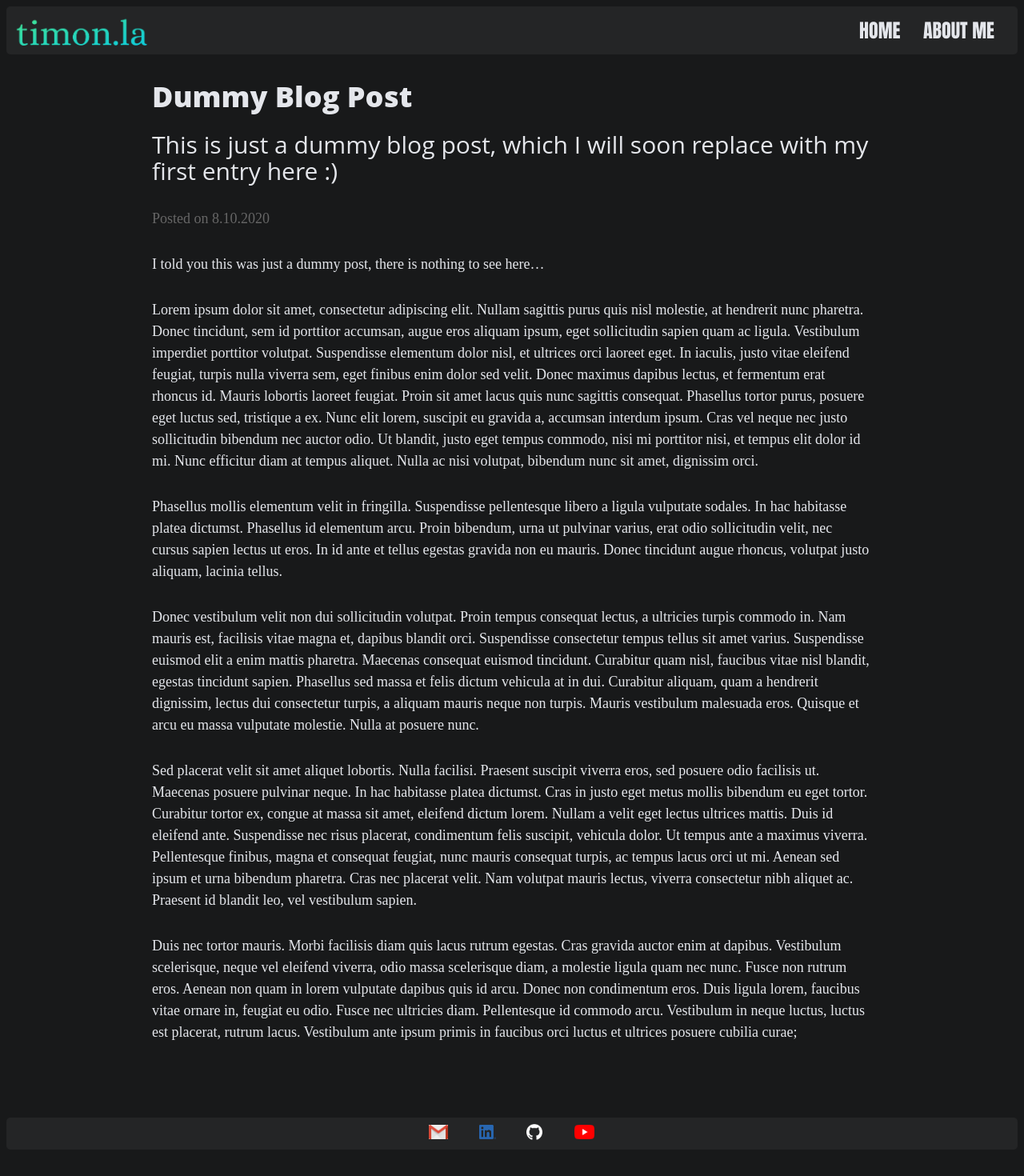
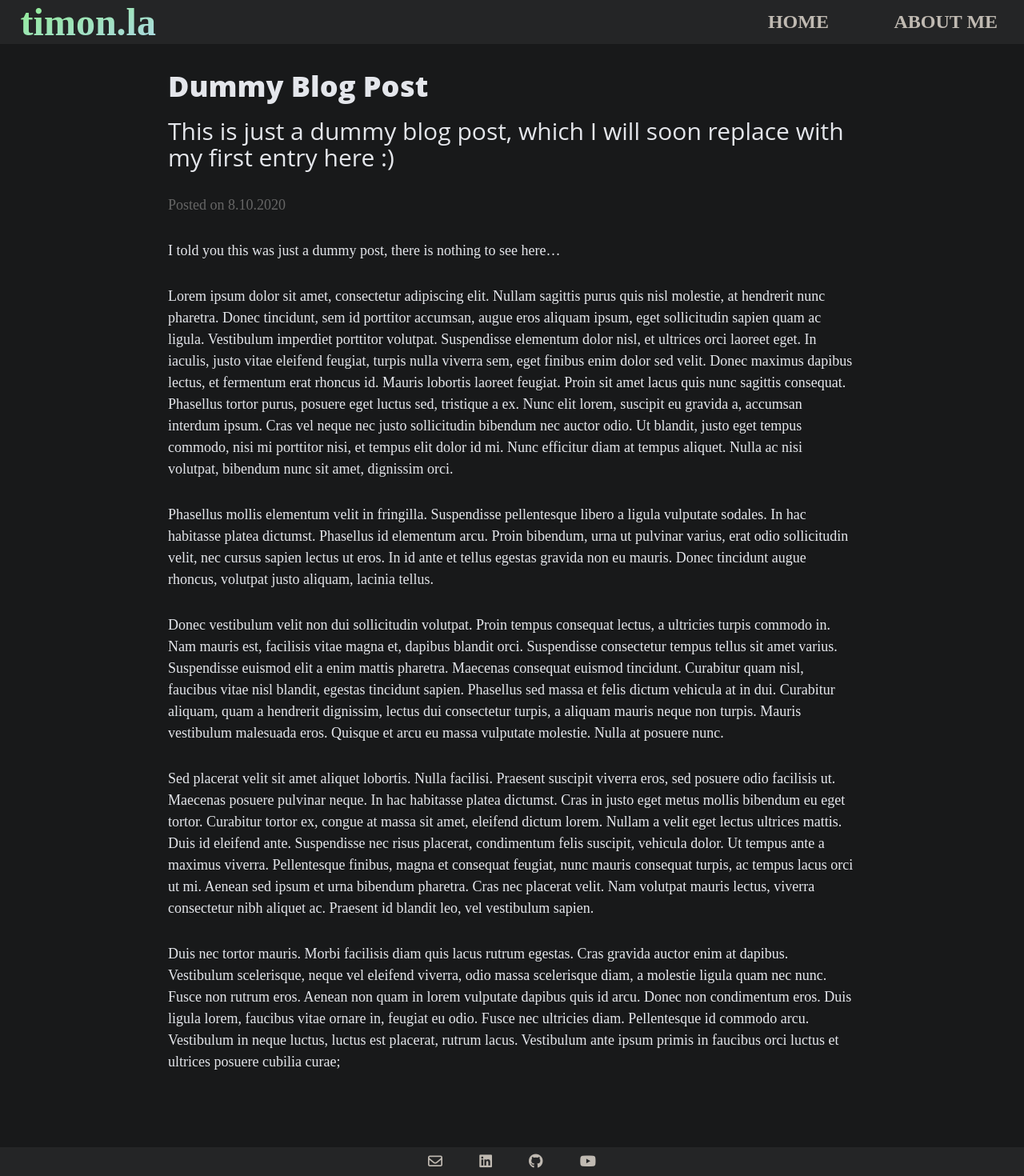
Before and after one commit to timonla/timonla.github.io, a Jekyll site: the page built from _posts/2020-10-08-dummy-blog-post.md, in a window 1280 px wide. Shown: the whole page at 80% size. Built offline with Jekyll 4.4.1, drawn with Linux system fonts in a browser that asks for light colours; nearby versions of some CDN libraries; before the commit the page ends 1445 px from its top, so only the background shows below that.

Commit message:
Improve nav and footer
Make them more responsive to prepare for mobile friendly nav. Also
switch the images for github, linkedin and co. to SVGs.

```diff
--- a/_includes/footer.html
+++ b/_includes/footer.html
@@ -24,31 +24,26 @@
           }
         }
     </script>
-    <div class="body" style="align-content: center; max-width: 100%; overflow: auto;">
-        <table width="100%" table-layout="fixed" align="center"
-            style="font-size: 9pt; color: white; height: 40px; width: 250px; max-width: 400px;">
-            <tr>
-                <td align="center">
+    <ul>
+        <li>
             <a id="email-link" href="">
-                        <img style="cursor: pointer; height: 18px" src="../../assets/img/gmail_logo.png" />
+                <i class="far fa-envelope"></i>
             </a>
-                </td>
-                <td align="center">
+        </li>
+        <li>
             <a target="_blank" href="https://www.linkedin.com/in/timon-lapawczyk-2b5bb9150">
-                        <img style="height: 18px" src="../../assets/img/LI-In-Bug.png" />
+                <i class="fab fa-linkedin"></i>
             </a>
-                </td>
-                <td align="center">
+        </li>
+        <li>
             <a target="_blank" href="https://github.com/timonla">
-                        <img style="height: 20px" src="../../assets/img/GitHub-Mark-Light-120px-plus.png" />
+                <i class="fab fa-github"></i>
             </a>
-                </td>
-                <td align="center">
+        </li>
+        <li>
             <a target="_blank" href="https://www.youtube.com/user/Timonius93">
-                        <img style="height: 18px" src="../../assets/img/yt_logo_rgb_dark.png" />
+                <i class="fab fa-youtube"></i>
             </a>
-                </td>
-            </tr>
-        </table>
-    </div>
+        </li>
+    </ul>
 </footer>
--- a/_includes/nav.html
+++ b/_includes/nav.html
@@ -1,15 +1,19 @@
 <nav>
-	<div class="nav-title">
+	<div class="nav-logo">
 		<a href="{{ site.baseurl }}/">
-			<img class="nav-logo" src="../../assets/img/profile-extra-cropped.png" />
+			timon.la
 		</a>
 	</div>
-	<div class="nav-items">
-		<a class="menu-item" href="{{ site.baseurl }}/">HOME</a>
+	<ul class="nav-items">
+		<li>
+			<a class="menu-item" href="{{ site.baseurl }}/">Home</a>
+		</li>
 		{% for page in site.pages %}
 		{% if page.title %}
-		<a class="menu-item" href="{{ page.url }}">{{ page.title }}</a>
+		<li>
+			<a class="menu-item" href="{{ page.url }}">{{ page.title }}</a>
+		</li>
 		{% endif %}
 		{% endfor %}
-	</div>
+	</ul>
 </nav>
--- a/about.html
+++ b/about.html
@@ -1,6 +1,6 @@
 ---
 layout: page
-title: "ABOUT ME"
+title: "About Me"
 description: "Some words about me, by me"
 url: "/about/"
 ---
--- a/assets/css/theme.css
+++ b/assets/css/theme.css
@@ -1,35 +1,47 @@
+* {
+    margin: 0;
+    padding: 0;
+    box-sizing: border-box;
+}
 
 nav {
-    height: 50px;
-    border-radius: 5px;
-    padding: 5px;
+    display: flex;
+    justify-content: space-around;
+    align-items: center;
+    min-height: 6vh;
     background-color: #242526;
-}
-
-.nav-title {
-    float: left;
-    max-width: 50%;
-    height: 100%;
-    padding: 5px;
+    padding-left: 2%;
+    padding-right: 2%;
 }
 
 .nav-logo {
-    height: 100%;
+    display: inline-block;
+    margin: 0 auto 0 0;
+    background: linear-gradient(to bottom right, lightgreen, lightblue);
+    -webkit-background-clip: text;
+    -webkit-text-fill-color: transparent;
+    text-decoration: none;
+    font-size: 3rem;
+    font-weight: 900;
 }
 
 .nav-items {
-    vertical-align: middle;
-    float: right;
-    margin: 0 auto;
+    display: flex;
+    justify-content: space-around;
+    align-content: center;
+    color: #e4e6eb;
+    text-transform: uppercase;
+    font-weight: 900;
+    width: 30%;
 }
 
-.menu-item {
-    line-height: 50px;
-    font-family: "Impact";
-    font-weight: lighter;
+.nav-items li {
+    margin: 0 2% 0 auto;
+    list-style: none;
+}
+
+.nav-items li a {
     text-decoration: none;
-    padding-right: 1.5rem;
-    color: #e4e6eb;
 }
 
 .content {
@@ -47,7 +59,9 @@ body {
     background-color: #18191a;
     font-family: 'Lora', 'Times New Roman', serif;
     font-size: 1.125rem;
-    min-height: calc(100vh - 20px);
+    min-height: 100vh;
+    max-width: 100%;
+    overflow-x: hidden;
 }
 
 a {
@@ -98,9 +112,18 @@ h1, h2, h3, h4 {
 }
 
 footer {
-    border-radius: 5px;
-    height: 40px;
+    display: flex;
+    align-items: center;
+    height: 4vh;
+    justify-content: space-around;
     background-color: #242526;
+}
+
+footer ul {
+    display: flex;
+    justify-content: space-around;
+    list-style: none;
+    width: 20%;
 }
 
 .internal-link {
```
Also changed, not shown: assets/img/GitHub-Mark-Light-120px-plus.png (deleted), assets/img/LI-In-Bug.png (deleted), assets/img/gmail_logo.png (deleted), assets/img/yt_logo_rgb_dark.png (deleted). Lines whose indentation alone changed are shown as unchanged.
